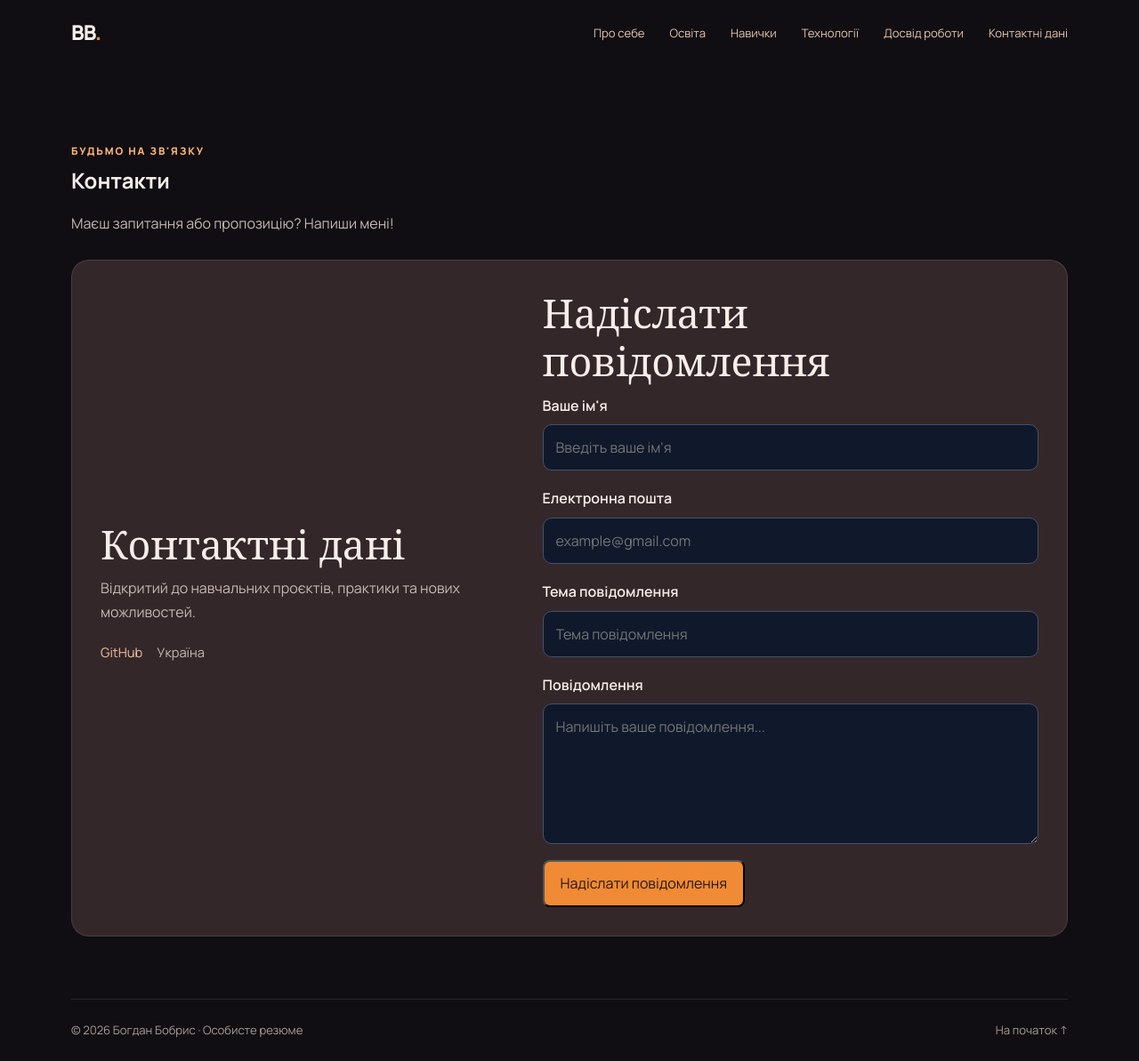
After one commit to bohdanbobrys24-source/flask-app-lab, a Flask app: page /contact in a window 1280 px wide. The commit adds this page. Shown: the whole page at 89% size. Run offline with Flask 3, Linux system fonts and the light colour scheme; some web fonts are replaced.

Commit message:
Додано нову сторінку contact.html

```diff
--- a/app.py
+++ b/app.py
@@ -8,6 +8,10 @@ app = Flask(__name__)
 def main():
     return render_template("index.html", title="Моє резюме")
 
+@app.route("/contact")
+def contact():
+    return render_template("contact.html", title="Мо] мої контакти")
+
 
 if __name__ == "__main__":
     app.run(debug=True, port=8080)
--- a/static/css/style.css
+++ b/static/css/style.css
@@ -408,3 +408,80 @@ em {
     flex-direction: column;
   }
 }
+
+.contact-card {
+    display: grid;
+    grid-template-columns: 1fr 1.2fr;
+    gap: 32px;
+    padding: 32px;
+    border-radius: 20px;
+}
+
+.contact-info,
+.contact-form-wrap {
+    min-width: 0;
+}
+
+.contact-links {
+    display: flex;
+    flex-wrap: wrap;
+    gap: 16px;
+    margin-top: 20px;
+}
+
+.contact-form-wrap form {
+    display: flex;
+    flex-direction: column;
+    gap: 18px;
+}
+
+.form-group {
+    display: flex;
+    flex-direction: column;
+    gap: 8px;
+}
+
+.form-group label {
+    font-weight: 600;
+}
+
+.form-group input,
+.form-group textarea {
+    width: 100%;
+    box-sizing: border-box;
+    padding: 12px 14px;
+    border: 1px solid #46516b;
+    border-radius: 10px;
+    background: #10182b;
+    color: #ffffff;
+    font: inherit;
+}
+
+.form-group input:focus,
+.form-group textarea:focus {
+    outline: 2px solid #8b7cff;
+    border-color: #8b7cff;
+}
+
+.form-group textarea {
+    resize: vertical;
+    min-height: 130px;
+}
+
+.contact-form-wrap button {
+    cursor: pointer;
+    font: inherit;
+    align-self: flex-start;
+}
+
+@media (max-width: 768px) {
+    .contact-card {
+        grid-template-columns: 1fr;
+        padding: 20px;
+        gap: 28px;
+    }
+
+    .contact-form-wrap button {
+        width: 100%;
+    }
+}
--- a/templates/_navigation.html
+++ b/templates/_navigation.html
@@ -1,12 +1,13 @@
- <nav class="nav container" aria-label="Головна навігація">
-      <a class="logo" href="#home">BB<span>.</span></a>
-      <button class="menu-toggle" aria-label="Відкрити меню" aria-expanded="false">☰</button>
-      <ul class="nav-links">
-        <li><a href="#about">Про себе</a></li>
-        <li><a href="#education">Освіта</a></li>
-        <li><a href="#skills">Навички</a></li>
-        <li><a href="#tech">Технології</a></li>
-        <li><a href="#projects">Досвід роботи</a></li>
-        <li><a href="#contact">Контактні дані</a></li>
-      </ul>
-    </nav>
+<nav class="nav container" aria-label="Головна навігація">
+    <a class="logo" href="{{ url_for('main') }}">BB<span>.</span></a>
+
+    <button class="menu-toggle" aria-label="Відкрити меню" aria-expanded="false" type="button">☰</button>
+    <ul class="nav-links">
+        <li><a href="{{ url_for('main') }}#about">Про себе</a></li>
+        <li><a href="{{ url_for('main') }}#education">Освіта</a></li>
+        <li><a href="{{ url_for('main') }}#skills">Навички</a></li>
+        <li><a href="{{ url_for('main') }}#tech">Технології</a></li>
+        <li><a href="{{ url_for('main') }}#projects">Досвід роботи</a></li>
+        <li><a href="{{ url_for('contact') }}">Контактні дані</a></li>
+    </ul>
+</nav>
--- /dev/null
+++ b/templates/contact.html
@@ -0,0 +1,86 @@
+
+{% extends "base.html" %}
+
+{% block content %}
+<main>
+    <section class="section container" id="contact">
+        <div class="section-heading">
+            <p class="eyebrow">Будьмо на зв'язку</p>
+            <h1>Контакти</h1>
+            <p>Маєш запитання або пропозицію? Напиши мені!</p>
+        </div>
+
+        <div class="contact-card">
+            <div class="contact-info">
+                <h2>Контактні дані</h2>
+                <p>Відкритий до навчальних проєктів, практики та нових можливостей.</p>
+
+                <div class="contact-links">
+                    <a href="https://github.com/bohdanbobrys24-source/flask-app-lab/"
+                       target="_blank"
+                       rel="noopener noreferrer">
+                        GitHub
+                    </a>
+                    <p>Україна</p>
+                </div>
+            </div>
+
+            <div class="contact-form-wrap">
+                <h2>Надіслати повідомлення</h2>
+
+                <form action="#" method="post"
+                      onsubmit="event.preventDefault(); alert('Дякую! Це демонстраційна форма. Повідомлення не надіслано.');">
+
+                    <div class="form-group">
+                        <label for="name">Ваше ім'я</label>
+                        <input
+                            type="text"
+                            id="name"
+                            name="name"
+                            placeholder="Введіть ваше ім'я"
+                            required
+                        >
+                    </div>
+
+                    <div class="form-group">
+                        <label for="email">Електронна пошта</label>
+                        <input
+                            type="email"
+                            id="email"
+                            name="email"
+                            placeholder="example@gmail.com"
+                            required
+                        >
+                    </div>
+
+                    <div class="form-group">
+                        <label for="subject">Тема повідомлення</label>
+                        <input
+                            type="text"
+                            id="subject"
+                            name="subject"
+                            placeholder="Тема повідомлення"
+                            required
+                        >
+                    </div>
+
+                    <div class="form-group">
+                        <label for="message">Повідомлення</label>
+                        <textarea
+                            id="message"
+                            name="message"
+                            rows="5"
+                            placeholder="Напишіть ваше повідомлення..."
+                            required
+                        ></textarea>
+                    </div>
+
+                    <button type="submit" class="button primary">
+                        Надіслати повідомлення
+                    </button>
+                </form>
+            </div>
+        </div>
+    </section>
+</main>
+{% endblock %}
--- a/templates/index.html
+++ b/templates/index.html
@@ -1,7 +1,5 @@
 {% extends "base.html" %}
-
 {% block content %}
-
   <main id="home">
     <section class="hero container" id="about">
       <div class="hero-card">
@@ -100,4 +98,3 @@
     </section>
   </main>
 {% endblock %}
-</html>
```
